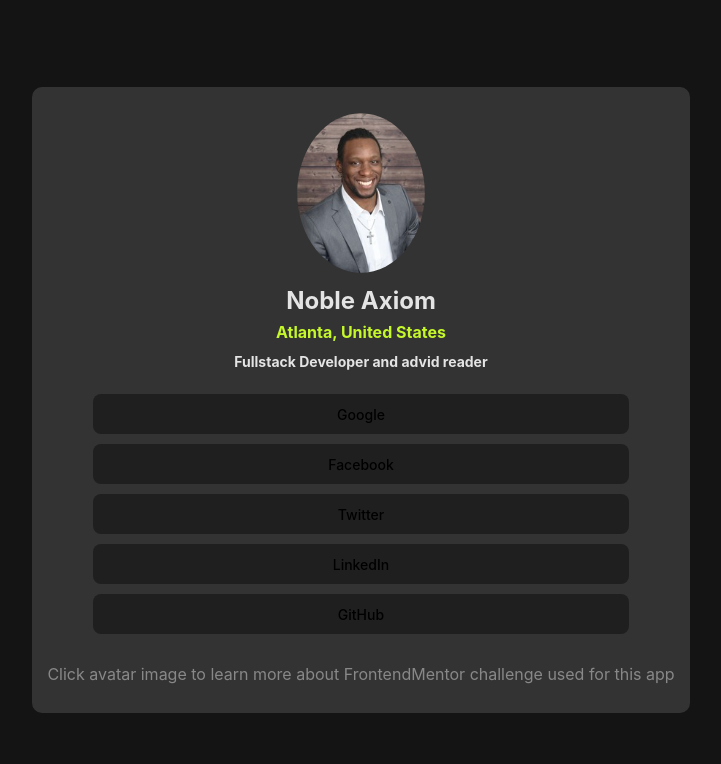
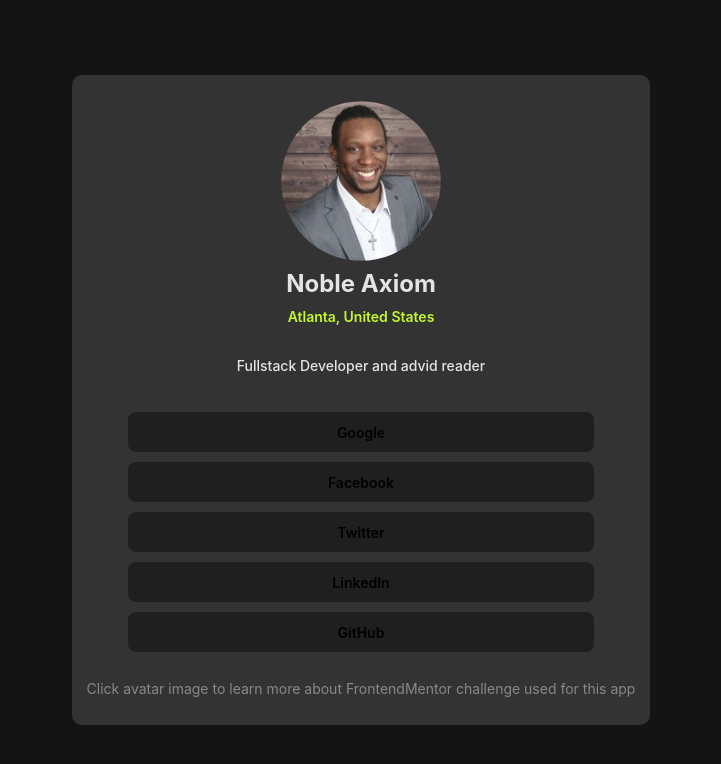
Before and after one commit to NobleAxiom/Social-links-profile, a React (Vite) app: page / in a window 1280 px wide. Shown: the top 764 px of the page, without its empty margins (279-1000 px from the left). Built offline with nearby package versions, Linux system fonts and the light colour scheme.

Commit message:
font & image resizing to be more acurate to challenge specifics

```diff
--- a/src/App.jsx
+++ b/src/App.jsx
@@ -14,9 +14,9 @@ function App() {
             <img src={avatarImage} className="avatar" alt="Avatar Image" />
           </a>
         </div>
-        <h1>Noble Axiom</h1>
-        <h2>Atlanta, United States</h2>
-        <h3>Fullstack Developer and advid reader</h3>
+        <p1>Noble Axiom</p1>
+        <p2>Atlanta, United States</p2>
+        <p3>Fullstack Developer and advid reader</p3>
 
         <Buttons />
 
--- a/src/css/App.css
+++ b/src/css/App.css
@@ -30,22 +30,25 @@
 
 .read-intructions {
   line-height: 1;
-
+  font-size: 14px;
   color: #888;
 }
 
-h1 {
+p1 {
   font-size: 1.5em;
-  line-height: 0.1;
+  font-weight: 700;
+  line-height: 1;
 }
 
-h2 {
-  font-size: 1em;
+p2 {
+  font-size: 14px;
+  font-weight: 600;
   color: hsl(75, 94%, 57%);
-  line-height: 0.1;
+  line-height: 3;
 }
 
-h3 {
+p3 {
+  font-weight: 500;
   font-size: 14px;
-  line-height: 0.1;
+  line-height: 4;
 }
--- a/src/css/Buttons.css
+++ b/src/css/Buttons.css
@@ -17,7 +17,7 @@ button {
   border: 1px solid transparent;
   padding: 0.6em 1.2em;
   font-size: 14px;
-  font-weight: 500;
+  font-weight: 600;
   font-family: inherit;
   background-color: hsl(0, 0%, 12%);
   cursor: pointer;
```
Also changed, not shown: src/assets/avatar-noble.jpg.
